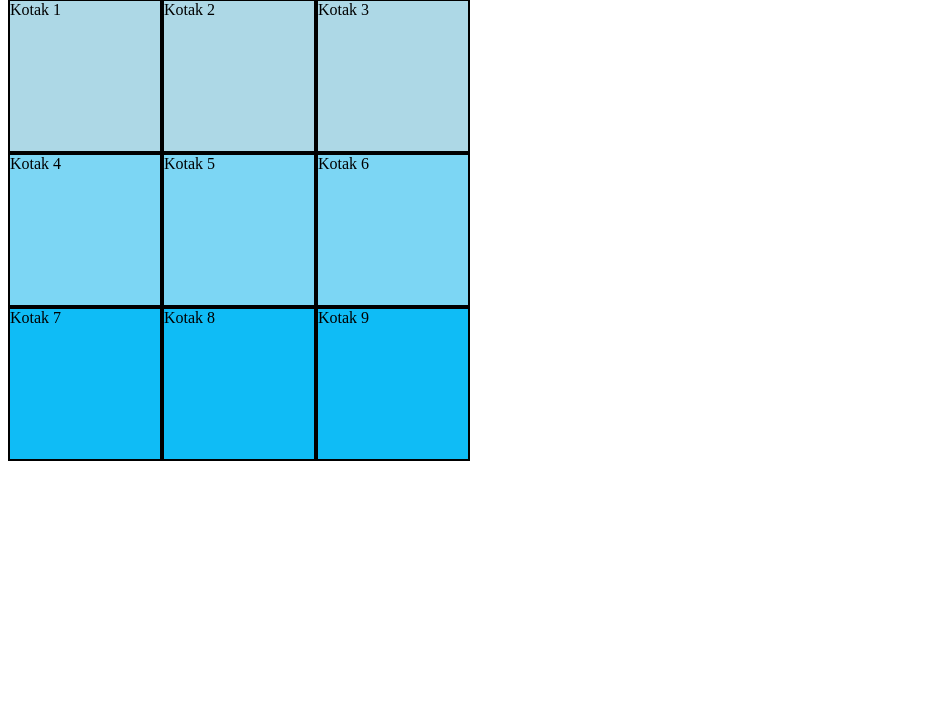
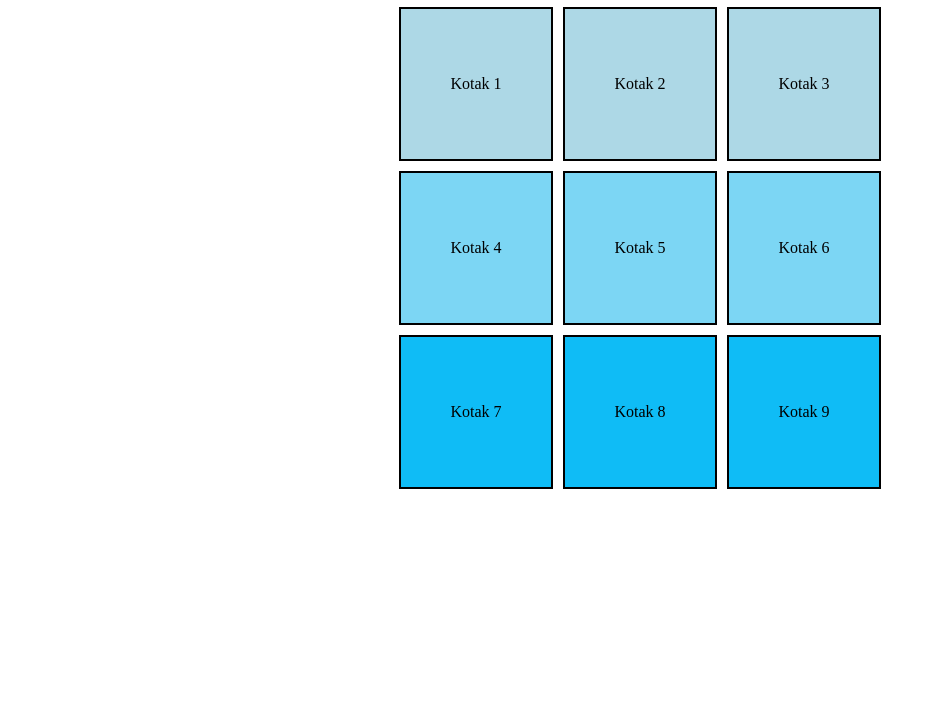
Before and after one commit to DarkIgnite/Belajar-MP, a plain HTML site: page index.html in a window 1280 px wide. Shown: the part 81-800 px from the top of the page, without its empty margins (0-936 px from the left). Drawn offline with Linux system fonts and the light colour scheme.

Commit message:
Add files via upload

```diff
--- a/index.html
+++ b/index.html
@@ -6,21 +6,36 @@
     <meta name="viewport" content="width=device-width, initial-scale=1.0">
     <title>Document</title>
     <style>
+        body {
+            display: flex;
+            justify-content: center;
+            align-items: center;
+        }
+
         .kotak {
+            display: flex;
             width: 150px;
             height: 150px;
             border: 2px solid black;
+            justify-content: center;
+            align-items: center;
+
         }
 
         .container {
             display: flex;
             flex-wrap: wrap;
-            width: 480px;
+            width: 500px;
+            gap: 10px;
+            justify-content: center;
+            align-items: center;
+
         }
     </style>
 </head>
 
 <body>
+    <center>
         <h1>Tic Tac Toe</h1>
         <div class="container">
             <div class="kotak" ; style="background-color: lightblue;">Kotak 1</div>
@@ -33,6 +48,7 @@
             <div class="kotak" ; style="background-color: rgb(15, 188, 246);">Kotak 8</div>
             <div class="kotak" ; style="background-color: rgb(15, 188, 246);">Kotak 9</div>
         </div>
+    </center>
 </body>
 
 </html>
```
Lines whose indentation alone changed are shown as unchanged.
